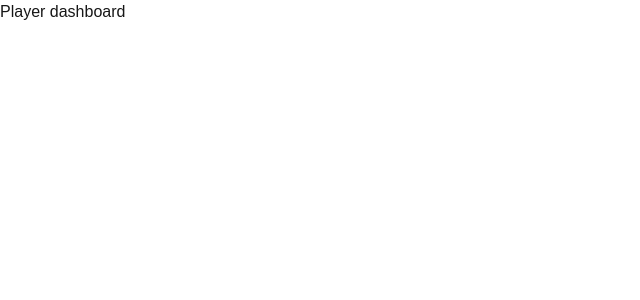
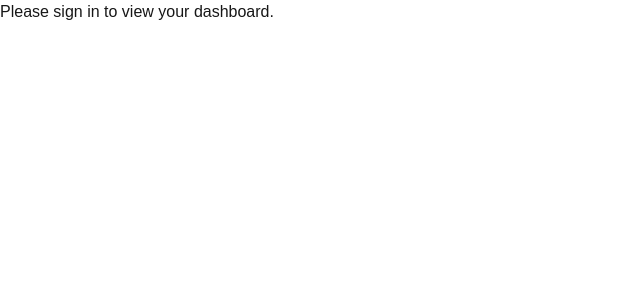
Before and after one commit to badge637-stack/Match-Tester, a Next.js app: page /dashboard/player in a window 1280 px wide. Shown: the top 300 px of the page, without its empty margins (0-640 px from the left). Built offline with nearby package versions, Linux system fonts and the light colour scheme; no server answers.

Commit message:
Update page.tsx

```diff
--- a/app/dashboard/player/page.tsx
+++ b/app/dashboard/player/page.tsx
@@ -1,9 +1,19 @@
 'use client'
+
 import { useEffect, useState } from 'react'
 import { supabase } from '@/lib/supabase'
 import { useAuth } from '@/lib/AuthContext'
+
 export default function PlayerDashboard() {
   const { user, loading } = useAuth()
+
+  if (loading) {
+    return <div>Loading…</div>
+  }
+
+  if (!user) {
+    return <div>Please sign in to view your dashboard.</div>
+  }
 
   return (
     <div>
```
